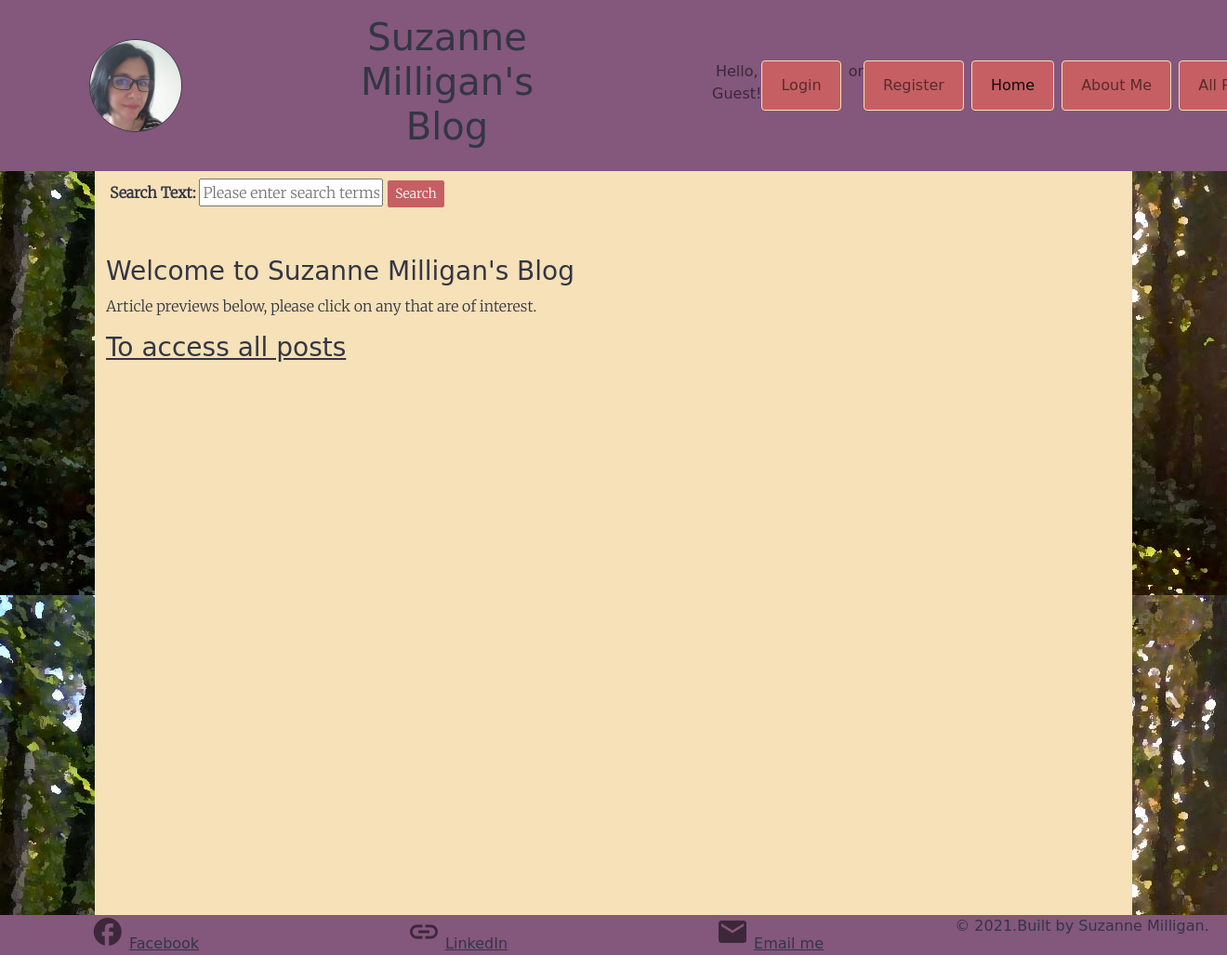
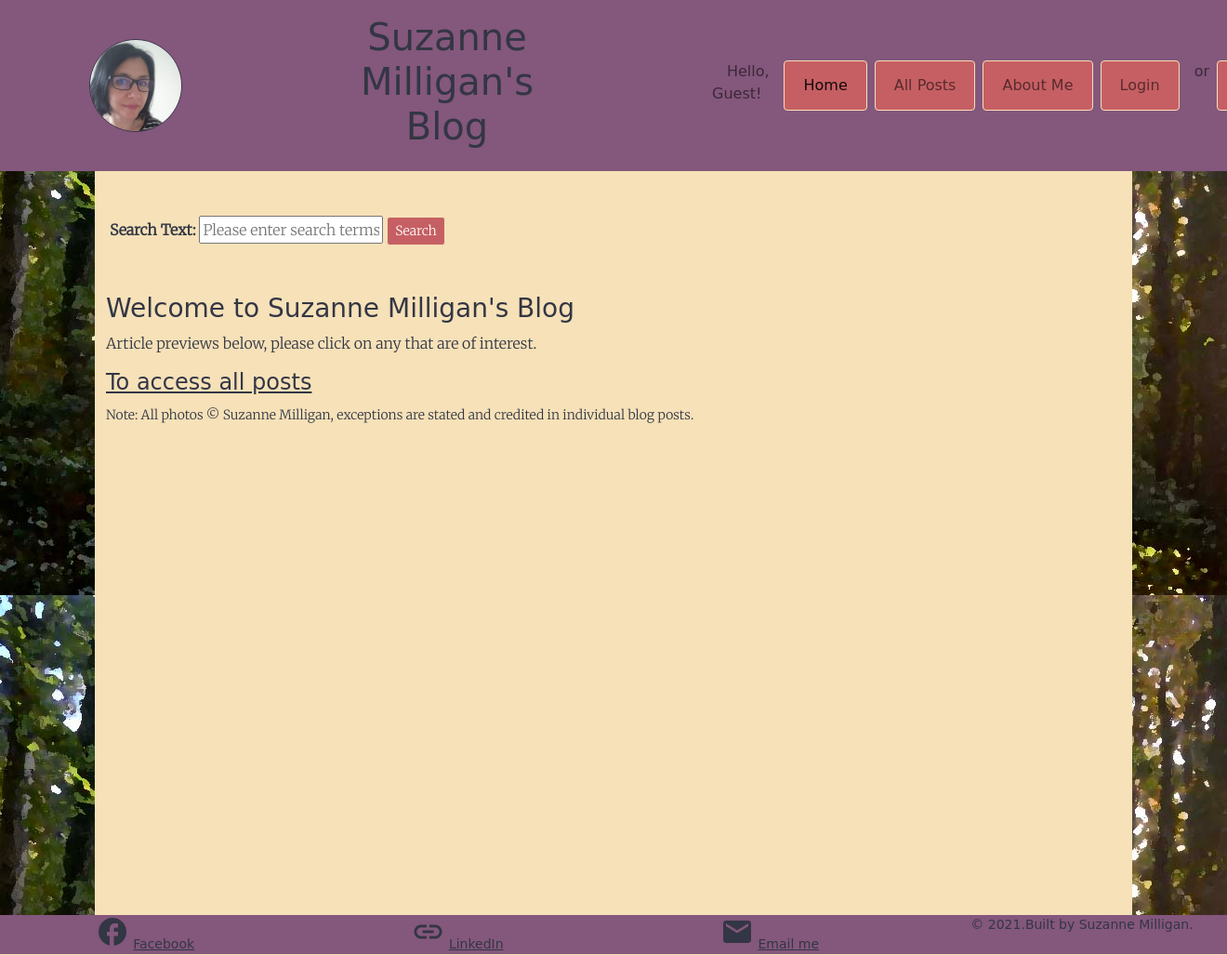
Before and after one commit to milligans/assessment2, a Flask app: page / in a window 1320 px wide; the page is wider, and only the part inside the window is pictured. Shown: that part at 93% size. Run offline with Flask 2, Linux system fonts and the light colour scheme; data that the repository does not hold is empty; parts of the project's set-up code (start-up, migrations or seed data) failed here and were passed over; some libraries are stand-ins or nearby versions; some web fonts are replaced.

Commit message:
Added more content and fixed re-ordered buttons on navbar

```diff
--- a/blog/forms.py
+++ b/blog/forms.py
@@ -10,7 +10,7 @@ class RegistrationForm(FlaskForm):
     email = StringField('Email', validators=[DataRequired(), Email()], render_kw={'placeholder':'email'})
     firstname = StringField('First Name', validators=[DataRequired(), Length(max=30)],  render_kw={'placeholder':'first name'})
     lastname = StringField('Last Name', validators=[DataRequired(), Length(max=30)],  render_kw={'placeholder':'last name'})
-    password = PasswordField('Password', validators=[DataRequired(), Regexp('^.{6,30}$', message='Your password should be between 6 and 8 characters long and contain at least one number.')],  render_kw={'placeholder':'password'})
+    password = PasswordField('Password', validators=[DataRequired(), Regexp('^.{6,30}$', message='Your password should be between 6 and 15 characters long and contain at least one number.')],  render_kw={'placeholder':'password'})
 
     confirm_password = PasswordField('Confirm Password', validators=[DataRequired(), EqualTo('password', message = 'Passwords do not match.')],  render_kw={'placeholder':'confirm password'})
 
--- a/blog/static/style.css
+++ b/blog/static/style.css
@@ -21,10 +21,6 @@ body {
     padding:0;
 }
 
-/* #footer-stack{
-    height: 10%
-} */
-
 .navbar {
 
     text-align: center;
@@ -36,7 +32,7 @@ footer {
   color:#333644 ;
   background-color: #84577C;
   text-align: center;
-  max-height: 3rem;
+  /* max-height: 3rem; */
 }
 
 /* reference for links css https://www.w3schools.com/css/css_link.asp */
@@ -69,14 +65,9 @@ h1, h2, h3, h4, h5{
     color:#333644 ;
 
 }
-/* .bpreviews,.resultpreviews {
-    text-align: center;
-    margin:auto;
-}
- */
 
 
-/* Rules for sizing the icon. From https://google.github.io/material-design-icons/ */
+/* Rules for sizing the icons. From https://google.github.io/material-design-icons/ */
 .material-icons.md-18 {
     font-size: 18px;
   }
@@ -89,19 +80,3 @@ h1, h2, h3, h4, h5{
 .material-icons.md-48 {
   font-size: 48px;
 }
-
-/* Rules for using icons as black on a light background. From https://google.github.io/material-design-icons/ */
-.material-icons.md-dark {
-     color: rgba(0, 0, 0, 0.54);
-}
-.material-icons.md-dark.md-inactive {
-  color: rgba(0, 0, 0, 0.26);
-}
-
-/* Rules for using icons as white on a dark background. From https://google.github.io/material-design-icons/ */
-.material-icons.md-light {
-    color: rgba(255, 255, 255, 1);
-}
-.material-icons.md-light.md-inactive {
-    color: rgba(255, 255, 255, 0.3);
-}
--- a/blog/templates/allposts.html
+++ b/blog/templates/allposts.html
@@ -4,8 +4,9 @@
 <div class = "mx-auto" style="width:80%">
 
         <h3>All Posts</h3>
-        To arrange files by date please click here <a href="{{url_for('ascpost')}}">for <b>ascending</b> order.</a>
+        To arrange files by date please click here <a href="{{url_for('ascpost')}}">for <b>ascending</b> order</a>
         and please click here <a href="{{url_for('descpost')}}" >for <b>descending</b> order.</a>
+        <br>
         <br>
 
 
--- a/blog/templates/home.html
+++ b/blog/templates/home.html
@@ -10,7 +10,7 @@
       {% endif %}
   <div class="container-fluid">
     <form method="post">
-      <div class="pt-2 ps-1 pe-5 mb-5 pt-2">
+      <div class="pt-2 ps-1 pe-5 mb-5 pt-5">
 
           <label for="searchSite" class="form-label"><b>{{ form.search.label }}</b></label>
 
@@ -48,7 +48,8 @@
       </div>
 
       <div class = "allpostslink">
-        <h3><a href ="{{ url_for('allposts') }}" >To access all posts </a> </h3>
+        <h4><a href ="{{ url_for('allposts') }}" >To access all posts </a> </h4>
+        <small>Note: All photos &#169; Suzanne Milligan, exceptions are stated and credited in individual blog posts.
       </div>
 
 {% endblock content %}
--- a/blog/templates/layout.html
+++ b/blog/templates/layout.html
@@ -23,8 +23,6 @@
 
 <body>
 
-
-
     <nav class="navbar navbar-expand-lg navbar-light" style="background-color: #84577C">
         <div class="container-fluid">
 
@@ -43,11 +41,43 @@
                 <ul class="navbar-nav ms-5 ps-5">
 
                     {% if current_user.is_authenticated %}
+
                         <li class="nav-item">
-                            <span class="navbar-text">
+                            <span class="navbar-text pe-4">
                                     Hello, {{ current_user.username }}!
                             </span>
                         <li>
+
+                    {% else %}
+
+                        <li class="nav-item">
+                            <span class="navbar-text pe-4">
+                                Hello, Guest!
+                            </span>
+                        </li>
+
+                    {% endif %}
+
+                    <li class="nav-item">
+                        <button class="btn btn-secondary me-2" type="button">
+                            <a class="nav-link active" aria-current="page" href="{{ url_for('home') }}">Home</a>
+                        </button>
+                    </li>
+                    <li class="nav-item">
+                        <button class="btn btn-secondary me-2 text-nowrap" type="button">
+                            <a class="nav-link" href ="{{ url_for('allposts') }}" >All Posts </a>
+                        </button>
+                    </li>
+                    <li class="nav-item">
+                        <button class="btn btn-secondary me-2 text-nowrap" type="button">
+                            <a class="nav-link" href="{{ url_for('about') }}">About Me</a>
+                        </button>
+                    </li>
+
+
+
+                    {% if current_user.is_authenticated %}
+
                         <li class="nav-item">
                             <button class="btn btn-secondary me-2 text-nowrap" type="button" >
                                 <a class="nav-link" href= "{{ url_for('user', username=current_user.username) }}" >Profile Page</a>
@@ -61,21 +91,19 @@
                         </li>
 
                     {% else %}
-                        <li class="nav-item">
-                            <span class="navbar-text">
-                                Hello, Guest!
-                            </span>
-                        </li>
+
                         <li class="nav-item">
                             <button class="btn btn-secondary me-2" type="button">
                                 <a  class="nav-link" href="{{ url_for('login') }}">Login</a>
                             </button>
                         </li>
+
                         <li class="nav-item">
-                                <span class="navbar-text">
+                            <span class="navbar-text pe-2 ps-2">
                                 or
                             </span>
                         </li>
+
                         <li class="nav-item">
                             <button class="btn btn-secondary me-2" type="button">
                                 <a class="nav-link" href="{{ url_for('register') }}">Register</a>
@@ -83,37 +111,11 @@
                         </li>
 
                     {% endif %}
-
-                                <li class="nav-item">
-                                    <button class="btn btn-secondary me-2" type="button">
-                                        <a class="nav-link active" aria-current="page" href="{{ url_for('home') }}">Home</a>
-                                    </button>
-                                </li>
-
-                                <li class="nav-item">
-                                    <button class="btn btn-secondary me-2 text-nowrap" type="button">
-                                        <a class="nav-link" href="{{ url_for('about') }}">About Me</a>
-                                    </button>
-                                </li>
-
-                                <li class="nav-item">
-                                    <button class="btn btn-secondary me-2 text-nowrap" type="button">
-                                        <a class="nav-link" href ="{{ url_for('allposts') }}" >All Posts </a>
-                                    </button>
-                                </li>
             </div>
-
-
-
         </div>
     </nav>
 
-
-
-
-
     <div class = container id ="wrapping">
-
         <div class ="container-md" id="home_content">
             <div>
                 {% with messages = get_flashed_messages() %}
--- a/blog/templates/post.html
+++ b/blog/templates/post.html
@@ -4,9 +4,9 @@
     <h3>{{ post.title }} </h3>
     <div class = "row">
         <div class="col-lg-3 d-flex">
-            <img src="{{ url_for('static', filename='img/' + post.image_file) }}"class="rounded" style="border:0.1rem solid; border-color: #333644" width="200px" height="200px">
+            <img src="{{ url_for('static', filename='img/' + post.image_file) }}"class="rounded" style="border:0.5rem solid; border-color: #333644" width="200px" height="200px">
         </div>
-        <div class="col">
+        <div class="col text-center my-auto">
             <h4><em>"{{ post.subtitle}}"</em></h4>
         </div>
     </div>
--- a/blog/templates/results.html
+++ b/blog/templates/results.html
@@ -23,9 +23,8 @@
             <em> Subtitle: {{ result.subtitle }}</em>
             <br>
         </div>
-        <div class="col-lg-6 mt-3 pt-1 d-flex justify-content-center text-center" style="border:0.1rem solid; border-color: #C65F63" id="resultreviews">
-            <b>{{ result.comment }}</b>
-        </div>
+
+
         {% endfor %}
     </div>
 
```
Also changed, not shown: blog/templates/about.html (+20 -10 lines), blog/static/img/pancake.jpg (added), blog/static/img/sue2.jpg (added). Lines whose indentation alone changed are shown as unchanged.
